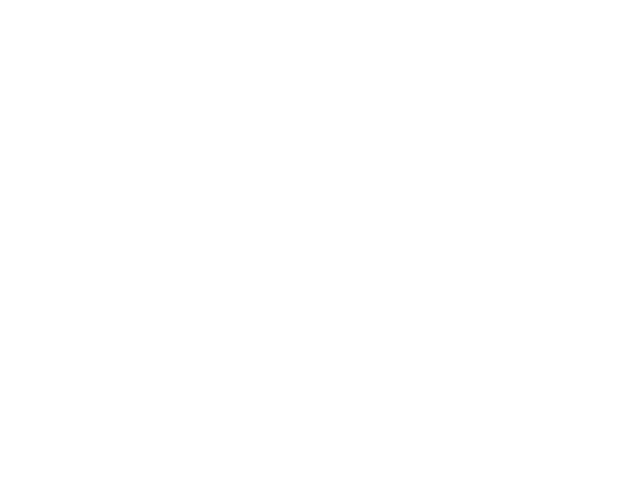
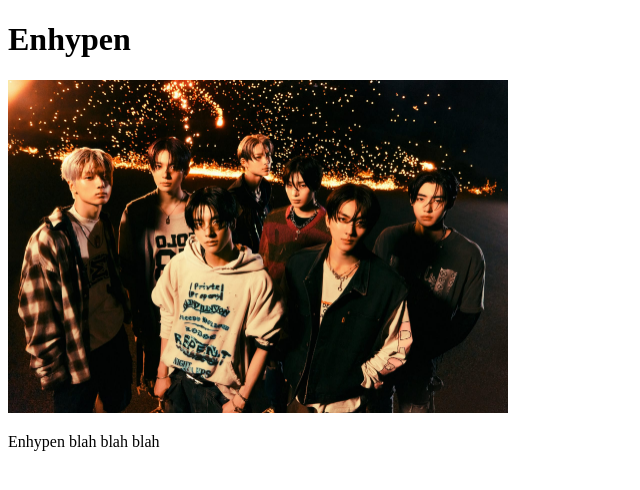
Before and after one commit to NayllahB/m3-hw3-Buteau-Nayllah, a plain HTML site: page index.html in a window 1280 px wide. Shown: the whole page, without its empty margins (0-640 px from the left). Drawn offline with Linux system fonts and the light colour scheme.

Commit message:
Adding in header

```diff
--- a/index.html
+++ b/index.html
@@ -3,9 +3,15 @@
 <head>
     <meta charset="UTF-8">
     <meta name="viewport" content="width=device-width, initial-scale=1.0">
-    <title>Document</title>
+
+    <meta name="description" content="">
+    <title>About Enhypen</title>
 </head>
 <body>
-
+    <header>
+        <h1>Enhypen</h1>
+        <img src="images/enhypen_group.jpeg" alt="Group picture of Enhypen" width="500">
+        <p>Enhypen blah blah blah</p>
+    </header>
 </body>
 </html>
```
